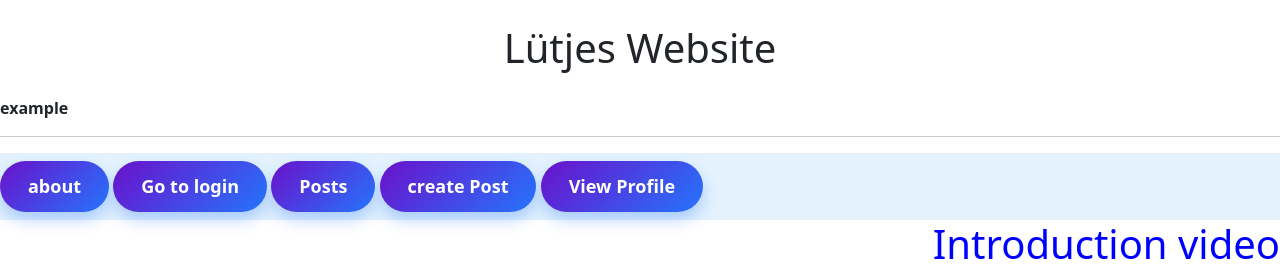
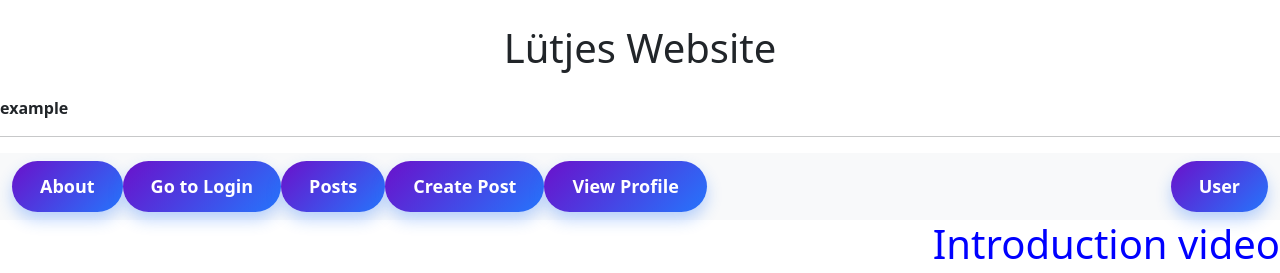
Before and after one commit to Lunixgithub/CoolWebsite, a Flask app: page / in a window 1280 px wide. Shown: the top 273 px of the page. Run offline with Flask 3, Linux system fonts and the light colour scheme; the visitor is signed in with stand-in values (Sample User, id 1).

Commit message:
added dropdown menu for better UI

```diff
--- a/templates/index.html
+++ b/templates/index.html
@@ -15,17 +15,32 @@
 
 <hr>
 <div>
-  <nav class="navbar navbar-light" style="background-color: #e3f2fd;">
-    <form class="form-inline">
-      <input type="button" value="about" class="cool-button" onclick="goAbout()">
-      <input type="button" value="Go to login" class="cool-button" onclick="goLogin()">
-      <input type ="button" value="Posts" class="cool-button" onclick="location.href='{{ url_for('posts') }}'">
-      <input type="button" value="create Post" class = "cool-button" onclick="location.href='{{ url_for('create_post') }}'">
-      <input type="button" value="View Profile" class = "cool-button" onclick="location.href='{{ url_for('profile') }}'">
+  <nav class="navbar navbar-expand-lg navbar-light bg-light">
+    <div class="container-fluid">
+      <!-- Static buttons -->
+      <form class="d-flex me-auto align-items-center">
+        <input type="button" value="About" class="cool-button" onclick="goAbout()">
+        <input type="button" value="Go to Login" class="cool-button" onclick="goLogin()">
+        <input type="button" value="Posts" class="cool-button" onclick="location.href='{{ url_for('posts') }}'">
+        <input type="button" value="Create Post" class="cool-button" onclick="location.href='{{ url_for('create_post') }}'">
+        <input type="button" value="View Profile" class="cool-button" onclick="location.href='{{ url_for('profile') }}'">
+      </form>
 
-    </form>
+      <!-- User dropdown -->
+      <div class="dropdown">
+        <button class="cool-button" type="button" id="userMenu" data-bs-toggle="dropdown" aria-expanded="false">
+          User
+        </button>
+        <ul class="dropdown-menu dropdown-menu-end" aria-labelledby="userMenu">
+          <li><a class="dropdown-item" href="/login">Login</a></li>
+          <li><a class="dropdown-item" href="/profile">View Profile</a></li>
+          <li><hr class="dropdown-divider"></li>
+          <li><button class="dropdown-item" id="logoutBtn" onclick="logout()">Logout</button></li>
+        </ul>
+      </div>
+    </div>
   </nav>
-
+</div>
 
 <!--
 <div class="dropdown" style="margin-top: 10px;">
```
